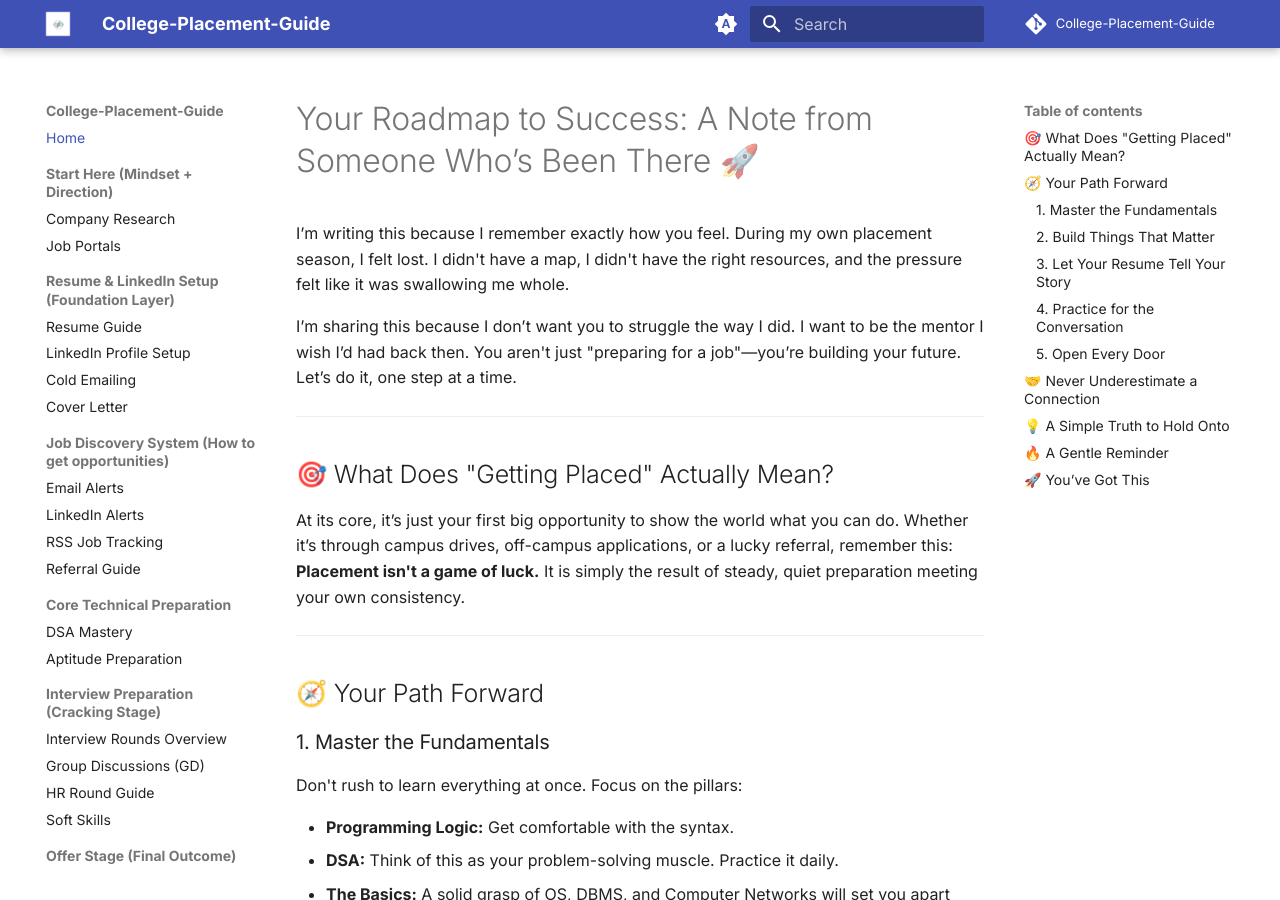
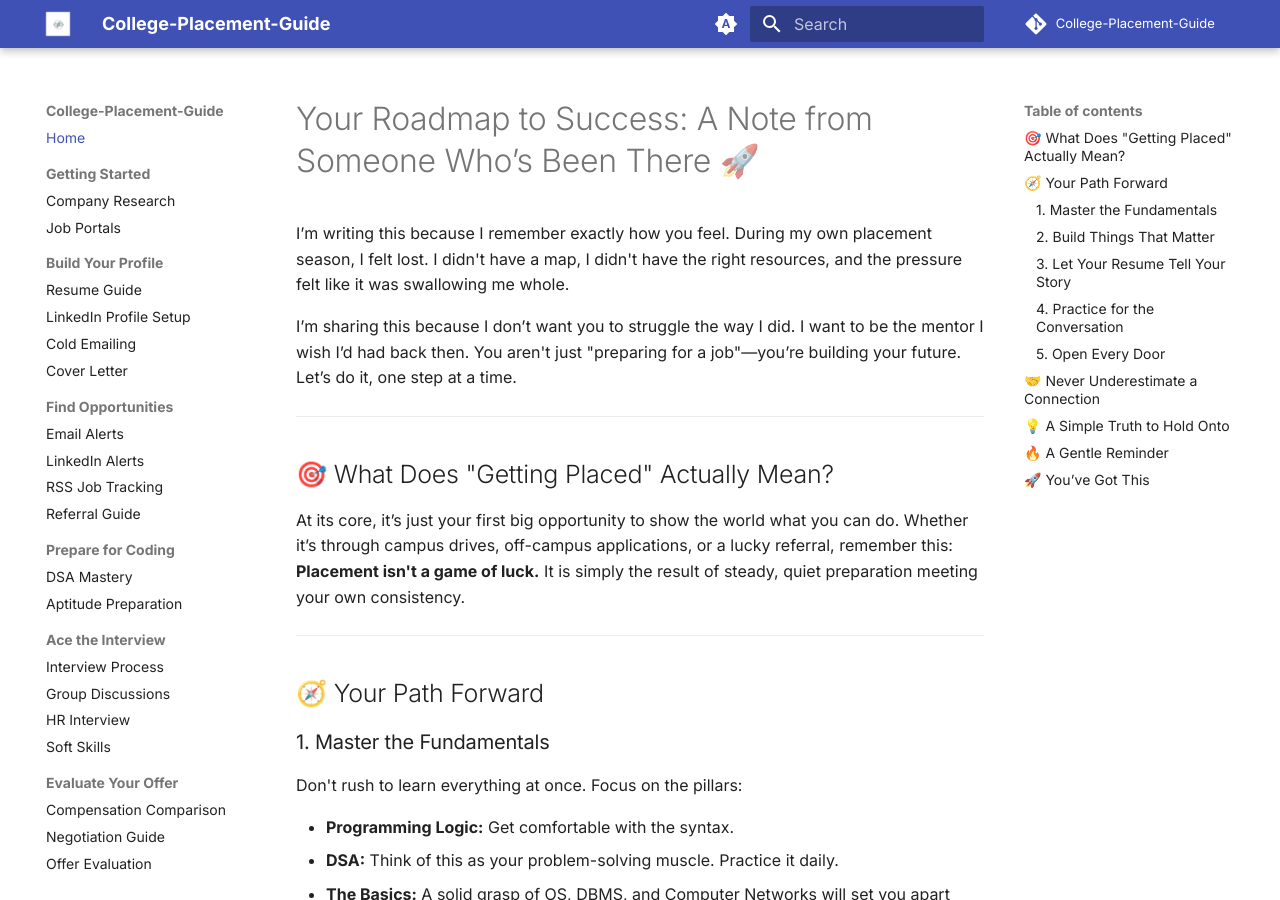
Before and after one commit to CodeCompasss/College-Placement-Guide, an MkDocs documentation site: the page built from docs/index.md, in a window 1280 px wide and 900 px high. Built offline with MkDocs 1.6.1 and Material for MkDocs 9.7.7, drawn with Linux system fonts in a browser that asks for light colours; comment, search, counter and statistics services are not loaded.

Commit message:
the nav titile are changed

```diff
--- a/mkdocs.yml
+++ b/mkdocs.yml
@@ -144,38 +144,38 @@ markdown_extensions:
 nav:
   - Home: index.md
 
-  - Start Here (Mindset + Direction):
+  - Getting Started:
       - Company Research: job-search/company-research.md
       - Job Portals: job-search/job-portals.md
 
-  - Resume & LinkedIn Setup (Foundation Layer):
+  - Build Your Profile:
       - Resume Guide: resume-profile/resume-guide.md
       - LinkedIn Profile Setup: resume-profile/linkedin-profile-setup.md
       - Cold Emailing: resume-profile/cold-emailing.md
       - Cover Letter: resume-profile/cover-letter.md
 
-  - Job Discovery System (How to get opportunities):
+  - Find Opportunities:
       - Email Alerts: alerts/email-alert-setup.md
       - LinkedIn Alerts: alerts/linkedin-alerts-guide.md
       - RSS Job Tracking: alerts/rss-job-tracking.md
       - Referral Guide: referrals.md
 
-  - Core Technical Preparation:
+  - Prepare for Coding:
       - DSA Mastery: resume-profile/dsa.md
       - Aptitude Preparation: resume-profile/aptitude.md
 
-  - Interview Preparation (Cracking Stage):
-      - Interview Rounds Overview: interview-prep/interview-rounds.md
-      - Group Discussions (GD): interview-prep/gd-preparation.md
-      - HR Round Guide: interview-prep/hr-round-guide.md
+  - Ace the Interview:
+      - Interview Process: interview-prep/interview-rounds.md
+      - Group Discussions: interview-prep/gd-preparation.md
+      - HR Interview: interview-prep/hr-round-guide.md
       - Soft Skills: resume-profile/soft-skills.md
 
-  - Offer Stage (Final Outcome):
+  - Evaluate Your Offer:
       - Compensation Comparison: salary/compensation-comparison.md
       - Negotiation Guide: salary/negotiation-guide.md
       - Offer Evaluation: salary/offer-evaluation.md
 
-  - Resource:
-      - Whatsapp: resource/whatsapp.md
+  - Resources:
+      - WhatsApp Communities: resource/whatsapp.md
       - LinkedIn: resource/linkdln.md
-      - Youtube: resource/youtube.md
+      - YouTube Channels: resource/youtube.md
```
